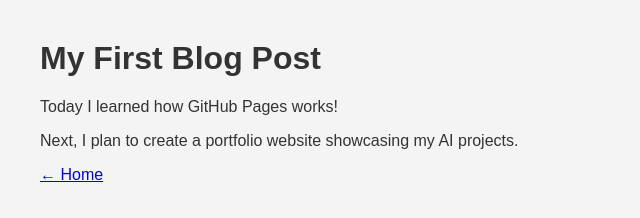
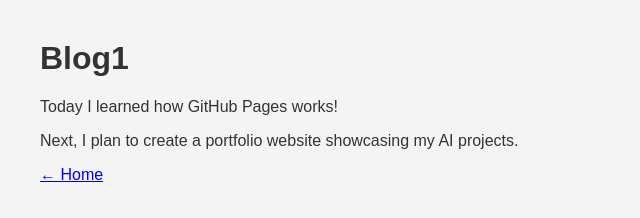
Before and after one commit to shivDwd/shivDwd.github.io, a plain HTML site: page blog/first-post.html in a window 1280 px wide. Shown: the whole page, without its empty margins (0-640 px from the left). Drawn offline with Linux system fonts and the light colour scheme.

Commit message:
Update first-post.html

```diff
--- a/blog/first-post.html
+++ b/blog/first-post.html
@@ -7,7 +7,7 @@
 
 <body>
 
-<h1>My First Blog Post</h1>
+<h1>Blog1</h1>
 
 <p>
 Today I learned how GitHub Pages works!
```
